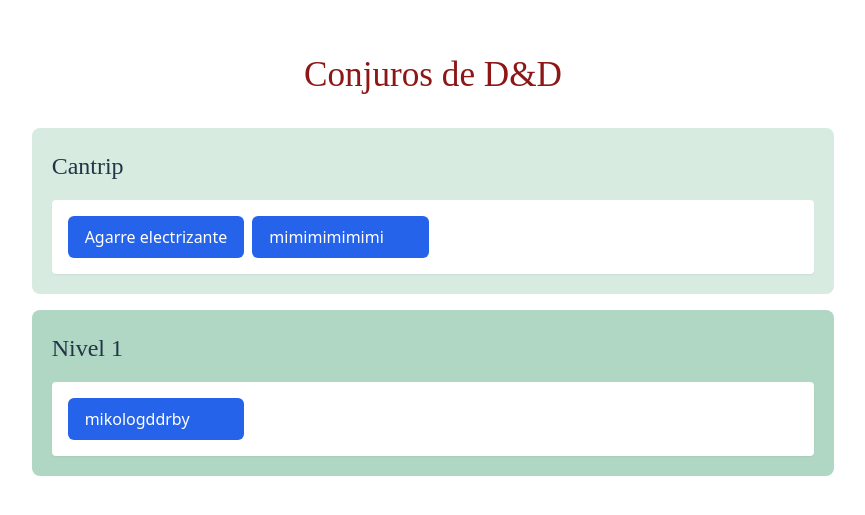
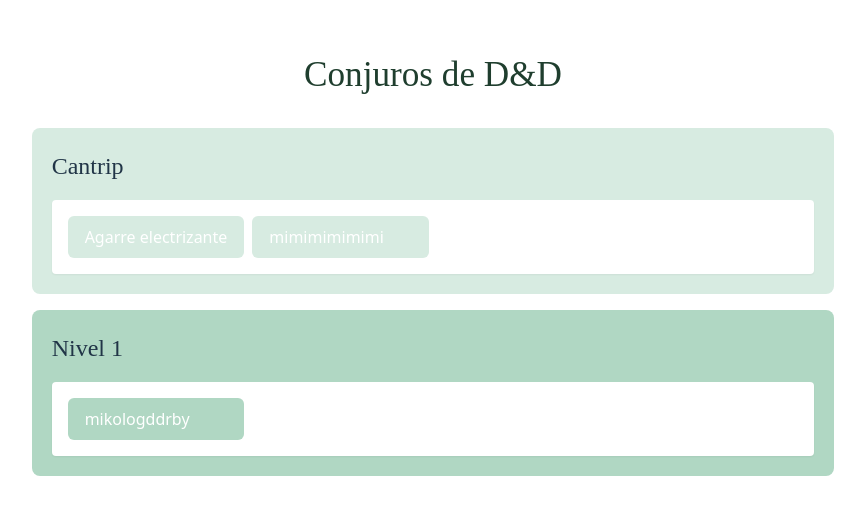
Before and after one commit to Raquel-MJL/Raquel-MJL.github.io, a React (Vite) app: page / in a window 1280 px wide. Shown: the part 127-642 px from the top of the page, without its empty margins (207-1072 px from the left). Built offline with nearby package versions, Linux system fonts and the light colour scheme; a web font is replaced by a local one.

Commit message:
colorBotones

```diff
--- a/src/App.css
+++ b/src/App.css
@@ -31,7 +31,7 @@
 }
 
 .webTitle{
-  color:rgb(141, 22, 22);
+  color:#1F3E2E;
   font-family:'Eagle Lake';
   font-size: 220%;
   line-height: 1.2; /*En el responsive puede llegar a montarse la letra*/
--- a/src/components/button/button.jsx
+++ b/src/components/button/button.jsx
@@ -6,6 +6,7 @@
   title,
   modalContent,
   buttonClassName = "",
+  backgroundColor =backgroundColor,
   modalTitle = title,
 }) => {
   const [isModalOpen, setIsModalOpen] = useState(false);
@@ -27,7 +28,8 @@
       {/* Botón con icono y título */}
       <button
         onClick={openModal}
-        className={`flex items-center gap-2 px-4 py-2 bg-blue-600 text-white rounded-md hover:bg-blue-700 transition-colors ${buttonClassName}`}
+        style={{backgroundColor:backgroundColor,}}
+        className={`flex items-center gap-2 px-4 py-2 bg-green-600 text-white rounded-md hover:bg-blue-700 transition-colors ${buttonClassName}`}
         type="button"
       >
         {icon && <span className="w-5 h-5">{icon}</span>}
--- a/src/sections/section.jsx
+++ b/src/sections/section.jsx
@@ -15,6 +15,7 @@
                             <ModalButton
                                 key={index}
                                 title={conjuro.texto}
+                                backgroundColor={backgroundColor}
                                 modalContent={
                                     <div className="modal-content">
                                     <>
```
